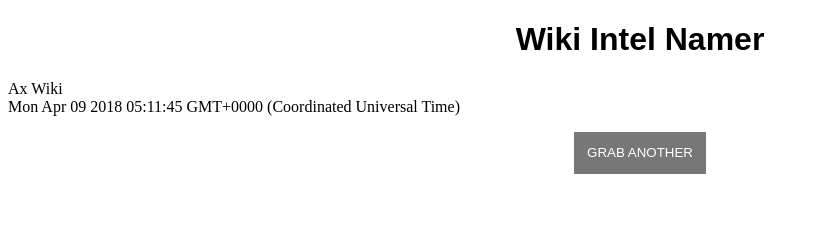
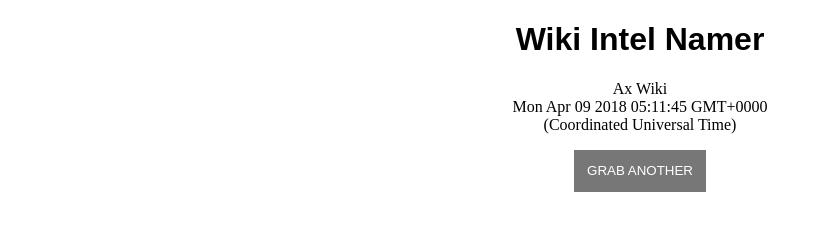
Before and after one commit to hello-steven/random-intel-codename, a website: page public/index.html in a window 1280 px wide. Both pictures are taken after a click on the button "GRAB ANOTHER". Shown: the whole page, without its empty margins (0-822 px from the left). Drawn offline with nearby package versions, Linux system fonts and the light colour scheme; no server answers.

Commit message:
add axios to index

```diff
--- a/public/client.js
+++ b/public/client.js
@@ -9,11 +9,20 @@
   });
   displayName.innerHTML = '<p>Ax Wiki</p>';
   getName.addEventListener('click', function (event) {
+    let names = axios.get('/name')
+    .then(function (res) {
+      return res.data;
+    })
+      // TODO: parse data
+    .catch(function (error) {
+      console.log(error);
+    });
+    let currentTime = new Date();
     console.log({
       event: event,
-      getName: true
-    })
-    let currentTime = new Date();
+      getName: true,
+      names: names
+    });
     displayName.innerHTML = '<p>Ax Wiki <br>' + currentTime + '</p>';
   });
 })();
--- a/public/index.html
+++ b/public/index.html
@@ -12,5 +12,6 @@
   <div id="display_name"></div>
   <button id="get_name" type="button">Grab Another</button>
   <script src="/client.js"></script>
+  <script src="https://unpkg.com/axios/dist/axios.min.js"></script>
 </body>
 </html>
--- a/public/style.css
+++ b/public/style.css
@@ -1,6 +1,13 @@
 h1 {
   font-family: sans-serif;
   text-align: center;
+}
+div#display_name {
+  width: 85vw;
+  max-width: 300px;
+  text-align: center;
+  margin: 1em auto;
+  display: block;
 }
 button {
   margin: 0 auto;
```
